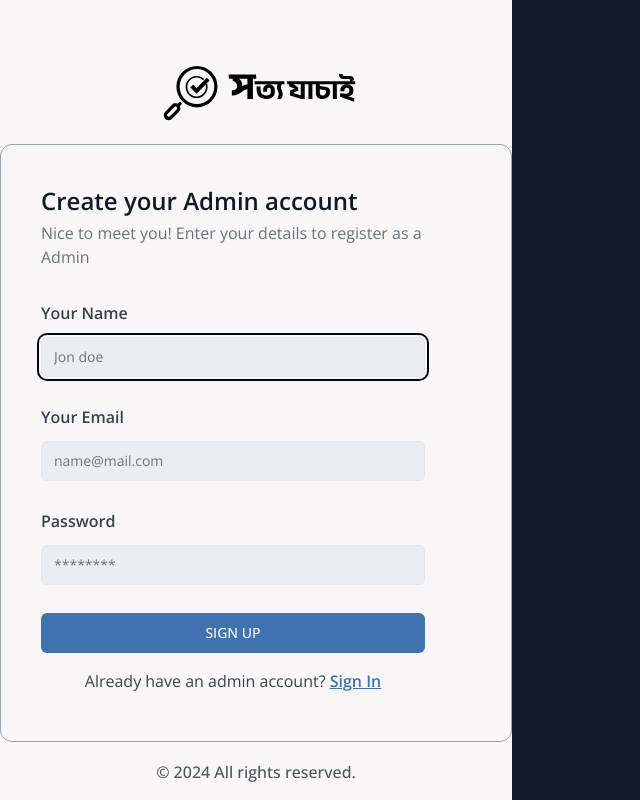
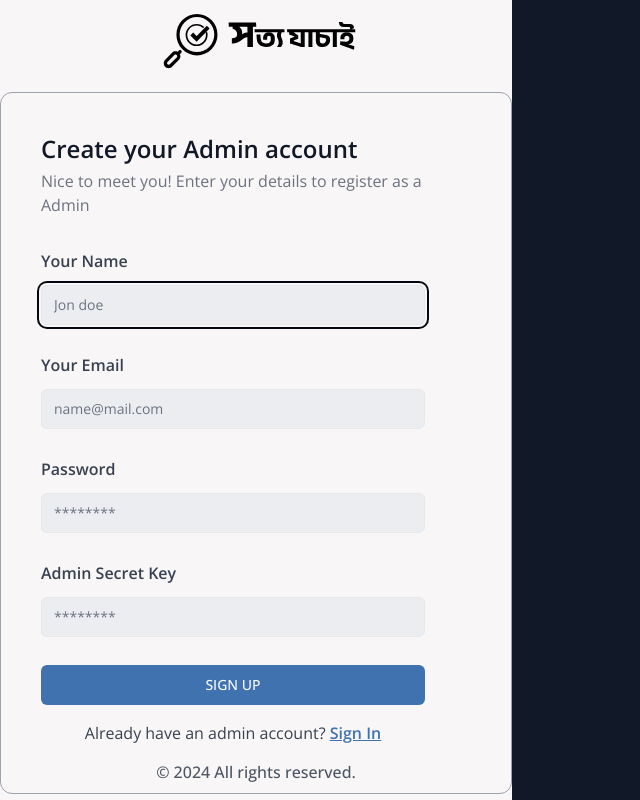
Before and after one commit to eCodeVoyager/Sotto-Jachai-Project, a React (Vite) app in the folder frontend/: page /admin/register in a window 1280 px wide. Shown: the whole page, without its empty margins (0-640 px from the left). Built offline with nearby package versions, Linux system fonts and the light colour scheme.

Commit message:
🆙:fix: Admin Register secret added

```diff
--- a/frontend/src/pages/AdminRegister.jsx
+++ b/frontend/src/pages/AdminRegister.jsx
@@ -18,7 +18,7 @@ const AdminRegister = () => {
       subtitle={"Nice to meet you! Enter your details to register as a Admin"}
     >
       <Formik
-        initialValues={{ name: "", email: "", password: "" }}
+        initialValues={{ name: "", email: "", password: "", adminSecret: "" }}
         validate={(values) => {
           const errors = {};
           if (!values.email) {
@@ -37,6 +37,9 @@ const AdminRegister = () => {
             errors.name = "Name is required!";
           } else if (values.name.length < 3) {
             errors.name = "Name must be at least 3 characters";
+          }
+          if (!values.adminSecret) {
+            errors.adminSecret = "Admin Secret is required!";
           }
           return errors;
         }}
@@ -123,6 +126,25 @@ const AdminRegister = () => {
                   {errors.password && touched.password && errors.password}
                 </p>
               </div>
+              <Typography variant="h6" color="blue-gray" className="-mb-3">
+                Admin Secret Key
+              </Typography>
+              <div>
+                <Input
+                  type="password"
+                  name="adminSecret"
+                  onChange={handleChange}
+                  onBlur={handleBlur}
+                  value={values.adminSecret}
+                  size="lg"
+                  placeholder="********"
+                />
+                <p className="mt-1 text-red-500 text-sm">
+                  {errors.adminSecret &&
+                    touched.adminSecret &&
+                    errors.adminSecret}
+                </p>
+              </div>
             </div>
             {/* <div className="mt-4">
               <Checkbox
```
